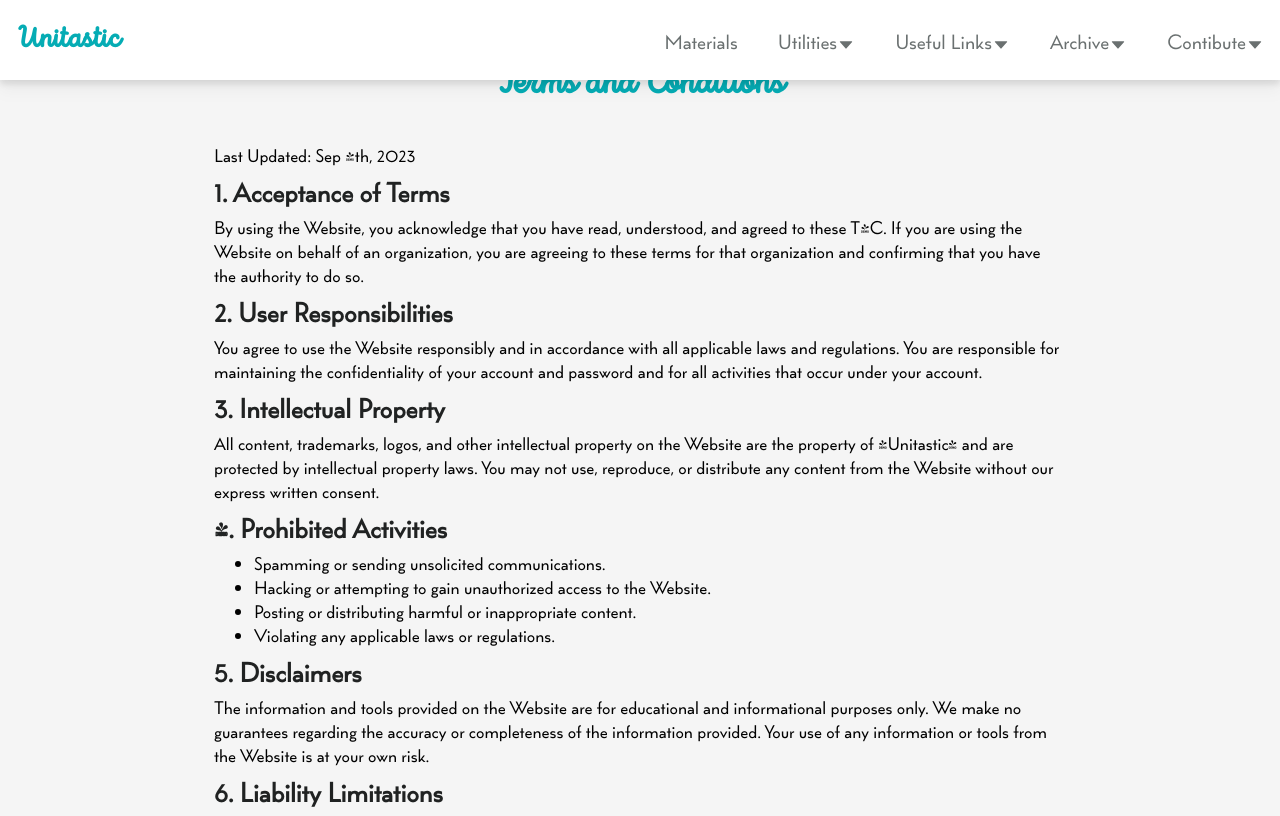
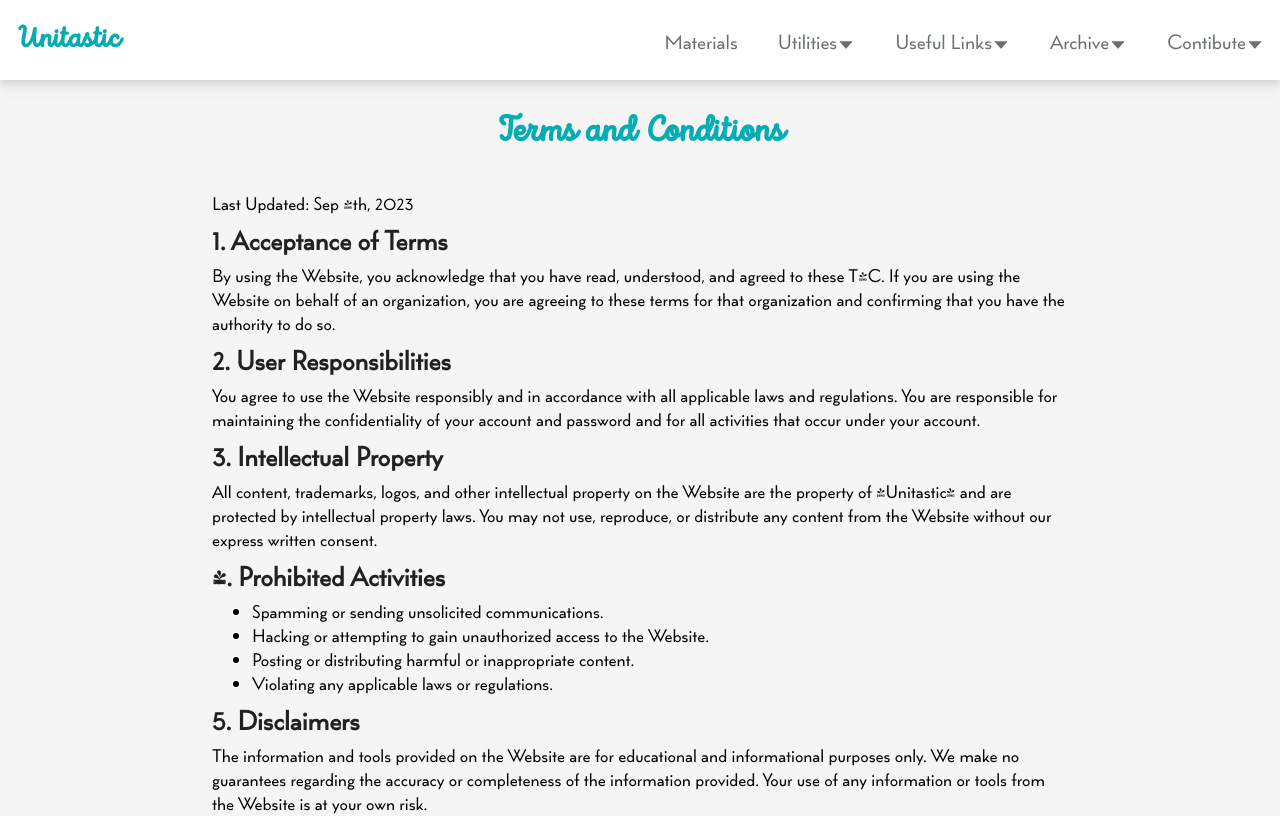
Before and after one commit to ritharam/material-verse, a React (Create React App) app: page /Terms in a window 1280 px wide. Shown: the top 816 px of the page. Built offline with nearby package versions, Linux system fonts and the light colour scheme.

Commit message:
Update Terms.jsx

```diff
--- a/src/pages/Terms.jsx
+++ b/src/pages/Terms.jsx
@@ -6,11 +6,11 @@ function Terms() {
   return (
     <div>
         <Navbar/>
-        <div className="p-16 bg-[#f5f5f5]">
+        <div className="md:p-28 py-28 px-8 bg-[#f5f5f5]">
             <div className="font-[IntroScript] text-4xl font-extrabold text-[#05acb4] text-center">
             Terms and Conditions
             </div>
-            <div className="font-[FontSpring] px-[150px] py-10 font-normal">
+            <div className="font-[FontSpring] md:px-[100px] py-10 font-normal">
                 <p>Last Updated: Sep 4th, 2023</p>
                 <h3 className="text-2xl font-bold text-[#202222] py-2">1. Acceptance of Terms</h3>
                 <p>By using the Website, you acknowledge that you have read, understood, and agreed to these
```
